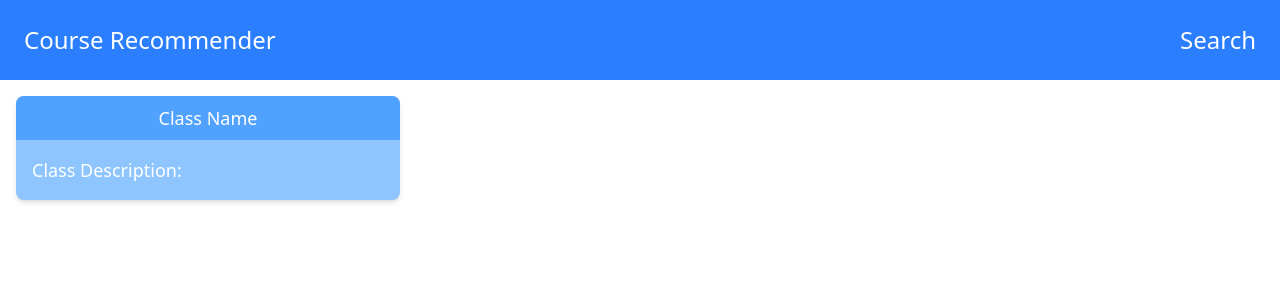
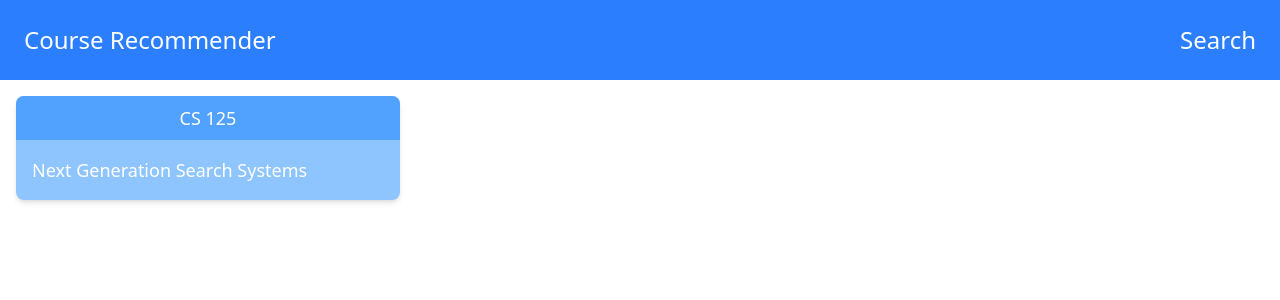
Before and after one commit to arralia/cs125, a React (Vite) app in the folder course-project/: page / in a window 1280 px wide. Shown: the top 300 px of the page. Built offline with nearby package versions, Linux system fonts and the light colour scheme.

Commit message:
added parameters to the card class

```diff
--- a/course-project/src/App.jsx
+++ b/course-project/src/App.jsx
@@ -5,7 +5,7 @@ function App() {
   return (
     <>
       <NavBar />
-      <Card />
+      <Card className="CS 125" description="Next Generation Search Systems" />
     </>
   )
 }
--- a/course-project/src/Components/Card.jsx
+++ b/course-project/src/Components/Card.jsx
@@ -1,12 +1,14 @@
 
-export default function Card() {
+
+//Card class to display class information
+export default function Card({className, description}) {
     return (
         <div className="flex flex-col bg-blue-300 rounded-lg shadow-md max-w-sm m-4">
             <div className="text-lg text-white p-2 text-center bg-blue-400 rounded-t-lg">
-                Class Name
+                {className}
             </div>
-            <div className="text-lg text-white p-4">
-                Class Description:
+            <div className="text-lg text-white p-4 rounded-b-lg">
+                {description}
             </div>
         </div>
     );
--- a/course-project/src/Components/NavBar.jsx
+++ b/course-project/src/Components/NavBar.jsx
@@ -1,3 +1,5 @@
+
+//NavBar component to display the navigation bar
 export default function NavBar() {
     return (
         <nav className="flex p-4 bg-blue-500 justify-between">
```
